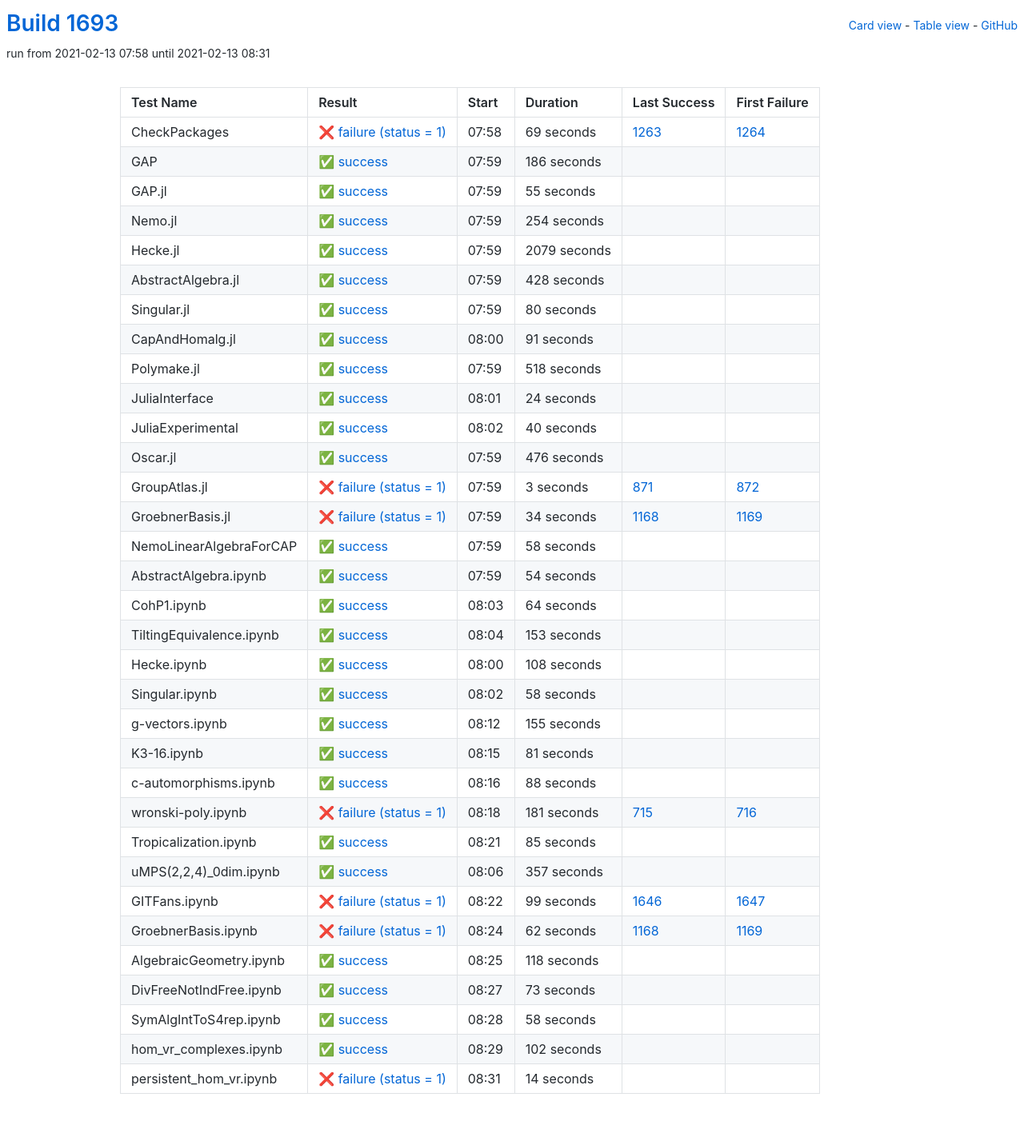
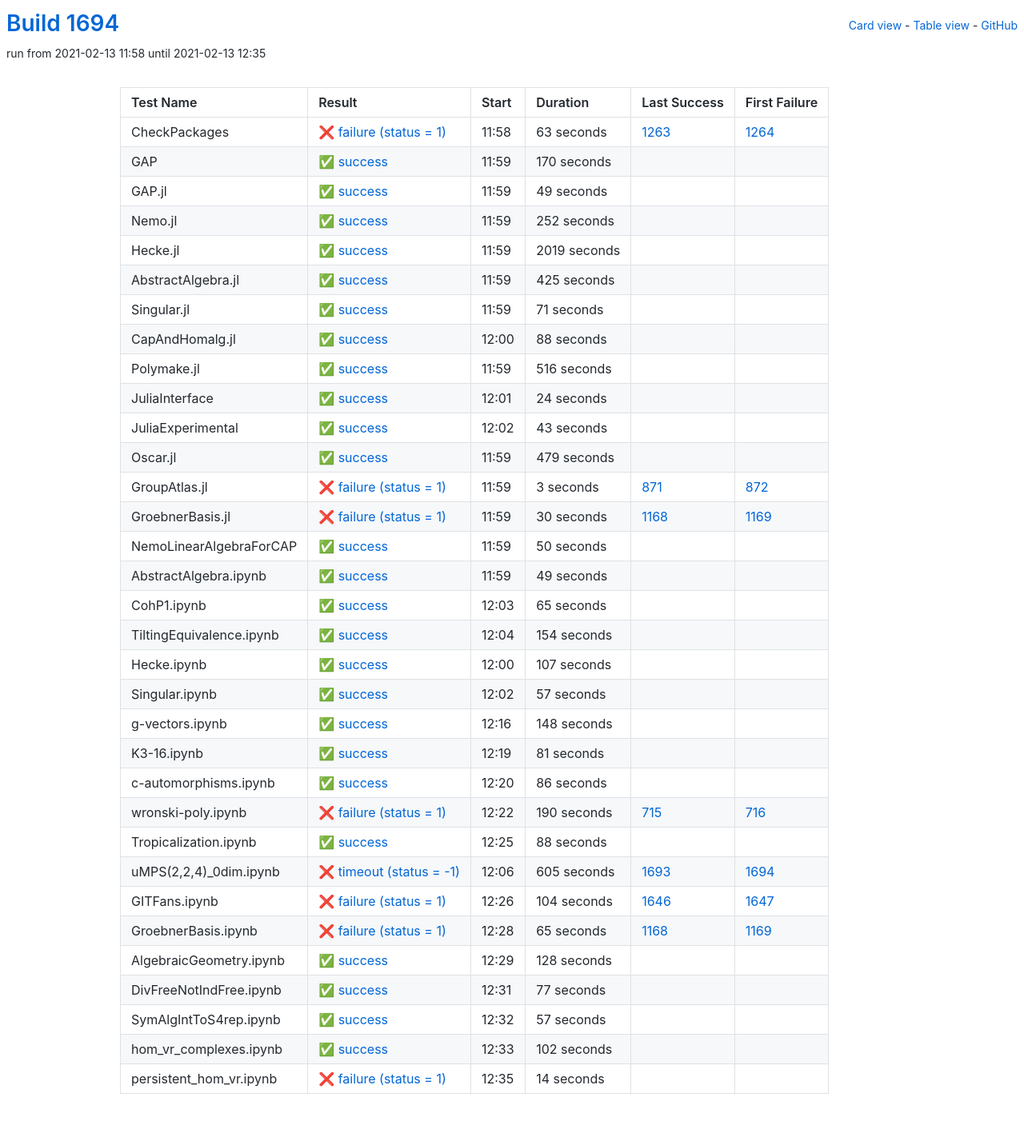
Before and after one commit to oscar-system/oscar-ci-status-stable, a Jekyll site: the page built from table.html, in a window 1280 px wide. Shown: the whole page at 80% size. Built offline with Jekyll 4.4.1, drawn with Linux system fonts in a browser that asks for light colours.

Commit message:
Build #1694

```diff
--- a/_data/ci.yml
+++ b/_data/ci.yml
@@ -1,6 +1,6 @@
 ---
-build: 1693
-build_url: https://oscarci.mathematik.uni-kl.de/job/oscar-stable/1693/
+build: 1694
+build_url: https://oscarci.mathematik.uni-kl.de/job/oscar-stable/1694/
 job: oscar-stable
 organization: oscar-system
 repo: oscar-ci-status-stable
@@ -8,116 +8,116 @@ repourl: https://github.com/oscar-system/oscar-ci-status-stable
 tests:
 - name: CheckPackages
   id: checkpackages
-  log: https://oscarci.mathematik.uni-kl.de/job/oscar-stable/1693/artifact/logs/build-1693/CheckPackages.log
-  start: 2021-02-13 07:58
+  log: https://oscarci.mathematik.uni-kl.de/job/oscar-stable/1694/artifact/logs/build-1694/CheckPackages.log
+  start: 2021-02-13 11:58
   success: false
   exitcode: 1
   status: failure
-  duration: 69
+  duration: 63
   last_success: 1263
   last_success_url: https://oscarci.mathematik.uni-kl.de/job/oscar-stable/1263/
   first_failure: 1264
   first_failure_url: https://oscarci.mathematik.uni-kl.de/job/oscar-stable/1264/
 - name: GAP
   id: gap
-  log: https://oscarci.mathematik.uni-kl.de/job/oscar-stable/1693/artifact/logs/build-1693/GAP.log
-  start: 2021-02-13 07:59
+  log: https://oscarci.mathematik.uni-kl.de/job/oscar-stable/1694/artifact/logs/build-1694/GAP.log
+  start: 2021-02-13 11:59
   success: true
   exitcode: 0
   status: success
-  duration: 186
+  duration: 170
   last_success: false
   last_success_url:
   first_failure: false
   first_failure_url:
 - name: GAP.jl
   id: gap-jl
-  log: https://oscarci.mathematik.uni-kl.de/job/oscar-stable/1693/artifact/logs/build-1693/GAP.jl.log
-  start: 2021-02-13 07:59
+  log: https://oscarci.mathematik.uni-kl.de/job/oscar-stable/1694/artifact/logs/build-1694/GAP.jl.log
+  start: 2021-02-13 11:59
   success: true
   exitcode: 0
   status: success
-  duration: 55
+  duration: 49
   last_success: false
   last_success_url:
   first_failure: false
   first_failure_url:
 - name: Nemo.jl
   id: nemo-jl
-  log: https://oscarci.mathematik.uni-kl.de/job/oscar-stable/1693/artifact/logs/build-1693/Nemo.jl.log
-  start: 2021-02-13 07:59
+  log: https://oscarci.mathematik.uni-kl.de/job/oscar-stable/1694/artifact/logs/build-1694/Nemo.jl.log
+  start: 2021-02-13 11:59
   success: true
   exitcode: 0
   status: success
-  duration: 254
+  duration: 252
   last_success: false
   last_success_url:
   first_failure: false
   first_failure_url:
 - name: Hecke.jl
   id: hecke-jl
-  log: https://oscarci.mathematik.uni-kl.de/job/oscar-stable/1693/artifact/logs/build-1693/Hecke.jl.log
-  start: 2021-02-13 07:59
+  log: https://oscarci.mathematik.uni-kl.de/job/oscar-stable/1694/artifact/logs/build-1694/Hecke.jl.log
+  start: 2021-02-13 11:59
   success: true
   exitcode: 0
   status: success
-  duration: 2079
+  duration: 2019
   last_success: false
   last_success_url:
   first_failure: false
   first_failure_url:
 - name: AbstractAlgebra.jl
   id: abstractalgebra-jl
-  log: https://oscarci.mathematik.uni-kl.de/job/oscar-stable/1693/artifact/logs/build-1693/AbstractAlgebra.jl.log
-  start: 2021-02-13 07:59
+  log: https://oscarci.mathematik.uni-kl.de/job/oscar-stable/1694/artifact/logs/build-1694/AbstractAlgebra.jl.log
+  start: 2021-02-13 11:59
   success: true
   exitcode: 0
   status: success
-  duration: 428
+  duration: 425
   last_success: false
   last_success_url:
   first_failure: false
   first_failure_url:
 - name: Singular.jl
   id: singular-jl
-  log: https://oscarci.mathematik.uni-kl.de/job/oscar-stable/1693/artifact/logs/build-1693/Singular.jl.log
-  start: 2021-02-13 07:59
+  log: https://oscarci.mathematik.uni-kl.de/job/oscar-stable/1694/artifact/logs/build-1694/Singular.jl.log
+  start: 2021-02-13 11:59
   success: true
   exitcode: 0
   status: success
-  duration: 80
+  duration: 71
   last_success: false
   last_success_url:
   first_failure: false
   first_failure_url:
 - name: CapAndHomalg.jl
   id: capandhomalg-jl
-  log: https://oscarci.mathematik.uni-kl.de/job/oscar-stable/1693/artifact/logs/build-1693/CapAndHomalg.jl.log
-  start: 2021-02-13 08:00
+  log: https://oscarci.mathematik.uni-kl.de/job/oscar-stable/1694/artifact/logs/build-1694/CapAndHomalg.jl.log
+  start: 2021-02-13 12:00
   success: true
   exitcode: 0
   status: success
-  duration: 91
+  duration: 88
   last_success: false
   last_success_url:
   first_failure: false
   first_failure_url:
 - name: Polymake.jl
   id: polymake-jl
-  log: https://oscarci.mathematik.uni-kl.de/job/oscar-stable/1693/artifact/logs/build-1693/Polymake.jl.log
-  start: 2021-02-13 07:59
+  log: https://oscarci.mathematik.uni-kl.de/job/oscar-stable/1694/artifact/logs/build-1694/Polymake.jl.log
+  start: 2021-02-13 11:59
   success: true
   exitcode: 0
   status: success
-  duration: 518
+  duration: 516
   last_success: false
   last_success_url:
   first_failure: false
   first_failure_url:
 - name: JuliaInterface
   id: juliainterface
-  log: https://oscarci.mathematik.uni-kl.de/job/oscar-stable/1693/artifact/logs/build-1693/JuliaInterface.log
-  start: 2021-02-13 08:01
+  log: https://oscarci.mathematik.uni-kl.de/job/oscar-stable/1694/artifact/logs/build-1694/JuliaInterface.log
+  start: 2021-02-13 12:01
   success: true
   exitcode: 0
   status: success
@@ -128,32 +128,32 @@ tests:
   first_failure_url:
 - name: JuliaExperimental
   id: juliaexperimental
-  log: https://oscarci.mathematik.uni-kl.de/job/oscar-stable/1693/artifact/logs/build-1693/JuliaExperimental.log
-  start: 2021-02-13 08:02
+  log: https://oscarci.mathematik.uni-kl.de/job/oscar-stable/1694/artifact/logs/build-1694/JuliaExperimental.log
+  start: 2021-02-13 12:02
   success: true
   exitcode: 0
   status: success
-  duration: 40
+  duration: 43
   last_success: false
   last_success_url:
   first_failure: false
   first_failure_url:
 - name: Oscar.jl
   id: oscar-jl
-  log: https://oscarci.mathematik.uni-kl.de/job/oscar-stable/1693/artifact/logs/build-1693/Oscar.jl.log
-  start: 2021-02-13 07:59
+  log: https://oscarci.mathematik.uni-kl.de/job/oscar-stable/1694/artifact/logs/build-1694/Oscar.jl.log
+  start: 2021-02-13 11:59
   success: true
   exitcode: 0
   status: success
-  duration: 476
+  duration: 479
   last_success: false
   last_success_url:
   first_failure: false
   first_failure_url:
 - name: GroupAtlas.jl
   id: groupatlas-jl
-  log: https://oscarci.mathematik.uni-kl.de/job/oscar-stable/1693/artifact/logs/build-1693/GroupAtlas.jl.log
-  start: 2021-02-13 07:59
+  log: https://oscarci.mathematik.uni-kl.de/job/oscar-stable/1694/artifact/logs/build-1694/GroupAtlas.jl.log
+  start: 2021-02-13 11:59
   success: false
   exitcode: 1
   status: failure
@@ -164,104 +164,104 @@ tests:
   first_failure_url: https://oscarci.mathematik.uni-kl.de/job/oscar-stable/872/
 - name: GroebnerBasis.jl
   id: groebnerbasis-jl
-  log: https://oscarci.mathematik.uni-kl.de/job/oscar-stable/1693/artifact/logs/build-1693/GroebnerBasis.jl.log
-  start: 2021-02-13 07:59
+  log: https://oscarci.mathematik.uni-kl.de/job/oscar-stable/1694/artifact/logs/build-1694/GroebnerBasis.jl.log
+  start: 2021-02-13 11:59
   success: false
   exitcode: 1
   status: failure
-  duration: 34
+  duration: 30
   last_success: 1168
   last_success_url: https://oscarci.mathematik.uni-kl.de/job/oscar-stable/1168/
   first_failure: 1169
   first_failure_url: https://oscarci.mathematik.uni-kl.de/job/oscar-stable/1169/
 - name: NemoLinearAlgebraForCAP
   id: nemolinearalgebraforcap
-  log: https://oscarci.mathematik.uni-kl.de/job/oscar-stable/1693/artifact/logs/build-1693/NemoLinearAlgebraForCAP.log
-  start: 2021-02-13 07:59
+  log: https://oscarci.mathematik.uni-kl.de/job/oscar-stable/1694/artifact/logs/build-1694/NemoLinearAlgebraForCAP.log
+  start: 2021-02-13 11:59
   success: true
   exitcode: 0
   status: success
-  duration: 58
+  duration: 50
   last_success: false
   last_success_url:
   first_failure: false
   first_failure_url:
 - name: AbstractAlgebra.ipynb
   id: abstractalgebra-ipynb
-  log: https://oscarci.mathematik.uni-kl.de/job/oscar-stable/1693/artifact/logs/build-1693/AbstractAlgebra.ipynb.log
-  start: 2021-02-13 07:59
+  log: https://oscarci.mathematik.uni-kl.de/job/oscar-stable/1694/artifact/logs/build-1694/AbstractAlgebra.ipynb.log
+  start: 2021-02-13 11:59
   success: true
   exitcode: 0
   status: success
-  duration: 54
+  duration: 49
   last_success: false
   last_success_url:
   first_failure: false
   first_failure_url:
 - name: CohP1.ipynb
   id: cohp1-ipynb
-  log: https://oscarci.mathematik.uni-kl.de/job/oscar-stable/1693/artifact/logs/build-1693/CohP1.ipynb.log
-  start: 2021-02-13 08:03
+  log: https://oscarci.mathematik.uni-kl.de/job/oscar-stable/1694/artifact/logs/build-1694/CohP1.ipynb.log
+  start: 2021-02-13 12:03
   success: true
   exitcode: 0
   status: success
-  duration: 64
+  duration: 65
   last_success: false
   last_success_url:
   first_failure: false
   first_failure_url:
 - name: TiltingEquivalence.ipynb
   id: tiltingequivalence-ipynb
-  log: https://oscarci.mathematik.uni-kl.de/job/oscar-stable/1693/artifact/logs/build-1693/TiltingEquivalence.ipynb.log
-  start: 2021-02-13 08:04
+  log: https://oscarci.mathematik.uni-kl.de/job/oscar-stable/1694/artifact/logs/build-1694/TiltingEquivalence.ipynb.log
+  start: 2021-02-13 12:04
   success: true
   exitcode: 0
   status: success
-  duration: 153
+  duration: 154
   last_success: false
   last_success_url:
   first_failure: false
   first_failure_url:
 - name: Hecke.ipynb
   id: hecke-ipynb
-  log: https://oscarci.mathematik.uni-kl.de/job/oscar-stable/1693/artifact/logs/build-1693/Hecke.ipynb.log
-  start: 2021-02-13 08:00
+  log: https://oscarci.mathematik.uni-kl.de/job/oscar-stable/1694/artifact/logs/build-1694/Hecke.ipynb.log
+  start: 2021-02-13 12:00
   success: true
   exitcode: 0
   status: success
-  duration: 108
+  duration: 107
   last_success: false
   last_success_url:
   first_failure: false
   first_failure_url:
 - name: Singular.ipynb
   id: singular-ipynb
-  log: https://oscarci.mathematik.uni-kl.de/job/oscar-stable/1693/artifact/logs/build-1693/Singular.ipynb.log
-  start: 2021-02-13 08:02
+  log: https://oscarci.mathematik.uni-kl.de/job/oscar-stable/1694/artifact/logs/build-1694/Singular.ipynb.log
+  start: 2021-02-13 12:02
   success: true
   exitcode: 0
   status: success
-  duration: 58
+  duration: 57
   last_success: false
   last_success_url:
   first_failure: false
   first_failure_url:
 - name: g-vectors.ipynb
   id: g-vectors-ipynb
-  log: https://oscarci.mathematik.uni-kl.de/job/oscar-stable/1693/artifact/logs/build-1693/g-vectors.ipynb.log
-  start: 2021-02-13 08:12
+  log: https://oscarci.mathematik.uni-kl.de/job/oscar-stable/1694/artifact/logs/build-1694/g-vectors.ipynb.log
+  start: 2021-02-13 12:16
   success: true
   exitcode: 0
   status: success
-  duration: 155
+  duration: 148
   last_success: false
   last_success_url:
   first_failure: false
   first_failure_url:
 - name: K3-16.ipynb
   id: k3-16-ipynb
-  log: https://oscarci.mathematik.uni-kl.de/job/oscar-stable/1693/artifact/logs/build-1693/K3-16.ipynb.log
-  start: 2021-02-13 08:15
+  log: https://oscarci.mathematik.uni-kl.de/job/oscar-stable/1694/artifact/logs/build-1694/K3-16.ipynb.log
+  start: 2021-02-13 12:19
   success: true
   exitcode: 0
   status: success
@@ -272,8 +272,32 @@ tests:
   first_failure_url:
 - name: c-automorphisms.ipynb
   id: c-automorphisms-ipynb
-  log: https://oscarci.mathematik.uni-kl.de/job/oscar-stable/1693/artifact/logs/build-1693/c-automorphisms.ipynb.log
-  start: 2021-02-13 08:16
+  log: https://oscarci.mathematik.uni-kl.de/job/oscar-stable/1694/artifact/logs/build-1694/c-automorphisms.ipynb.log
+  start: 2021-02-13 12:20
+  success: true
+  exitcode: 0
+  status: success
+  duration: 86
+  last_success: false
+  last_success_url:
+  first_failure: false
+  first_failure_url:
+- name: wronski-poly.ipynb
+  id: wronski-poly-ipynb
+  log: https://oscarci.mathematik.uni-kl.de/job/oscar-stable/1694/artifact/logs/build-1694/wronski-poly.ipynb.log
+  start: 2021-02-13 12:22
+  success: false
+  exitcode: 1
+  status: failure
+  duration: 190
+  last_success: 715
+  last_success_url: https://oscarci.mathematik.uni-kl.de/job/oscar-stable/715/
+  first_failure: 716
+  first_failure_url: https://oscarci.mathematik.uni-kl.de/job/oscar-stable/716/
+- name: Tropicalization.ipynb
+  id: tropicalization-ipynb
+  log: https://oscarci.mathematik.uni-kl.de/job/oscar-stable/1694/artifact/logs/build-1694/Tropicalization.ipynb.log
+  start: 2021-02-13 12:25
   success: true
   exitcode: 0
   status: success
@@ -282,106 +306,82 @@ tests:
   last_success_url:
   first_failure: false
   first_failure_url:
-- name: wronski-poly.ipynb
-  id: wronski-poly-ipynb
-  log: https://oscarci.mathematik.uni-kl.de/job/oscar-stable/1693/artifact/logs/build-1693/wronski-poly.ipynb.log
-  start: 2021-02-13 08:18
+- name: uMPS(2,2,4)_0dim.ipynb
+  id: umps-2-2-4-0dim-ipynb
+  log: https://oscarci.mathematik.uni-kl.de/job/oscar-stable/1694/artifact/logs/build-1694/uMPS-2-2-4-_0dim.ipynb.log
+  start: 2021-02-13 12:06
+  success: false
+  exitcode: -1
+  status: timeout
+  duration: 605
+  last_success: 1693
+  last_success_url: https://oscarci.mathematik.uni-kl.de/job/oscar-stable/1693/
+  first_failure: 1694
+  first_failure_url: https://oscarci.mathematik.uni-kl.de/job/oscar-stable/1694/
+- name: GITFans.ipynb
+  id: gitfans-ipynb
+  log: https://oscarci.mathematik.uni-kl.de/job/oscar-stable/1694/artifact/logs/build-1694/GITFans.ipynb.log
+  start: 2021-02-13 12:26
   success: false
   exitcode: 1
   status: failure
-  duration: 181
-  last_success: 715
-  last_success_url: https://oscarci.mathematik.uni-kl.de/job/oscar-stable/715/
-  first_failure: 716
-  first_failure_url: https://oscarci.mathematik.uni-kl.de/job/oscar-stable/716/
-- name: Tropicalization.ipynb
-  id: tropicalization-ipynb
-  log: https://oscarci.mathematik.uni-kl.de/job/oscar-stable/1693/artifact/logs/build-1693/Tropicalization.ipynb.log
-  start: 2021-02-13 08:21
-  success: true
-  exitcode: 0
-  status: success
-  duration: 85
-  last_success: false
-  last_success_url:
-  first_failure: false
-  first_failure_url:
-- name: uMPS(2,2,4)_0dim.ipynb
-  id: umps-2-2-4-0dim-ipynb
-  log: https://oscarci.mathematik.uni-kl.de/job/oscar-stable/1693/artifact/logs/build-1693/uMPS-2-2-4-_0dim.ipynb.log
-  start: 2021-02-13 08:06
-  success: true
-  exitcode: 0
-  status: success
-  duration: 357
-  last_success: false
-  last_success_url:
-  first_failure: false
-  first_failure_url:
-- name: GITFans.ipynb
-  id: gitfans-ipynb
-  log: https://oscarci.mathematik.uni-kl.de/job/oscar-stable/1693/artifact/logs/build-1693/GITFans.ipynb.log
-  start: 2021-02-13 08:22
-  success: false
-  exitcode: 1
-  status: failure
-  duration: 99
+  duration: 104
   last_success: 1646
   last_success_url: https://oscarci.mathematik.uni-kl.de/job/oscar-stable/1646/
   first_failure: 1647
   first_failure_url: https://oscarci.mathematik.uni-kl.de/job/oscar-stable/1647/
 - name: GroebnerBasis.ipynb
   id: groebnerbasis-ipynb
-  log: https://oscarci.mathematik.uni-kl.de/job/oscar-stable/1693/artifact/logs/build-1693/GroebnerBasis.ipynb.log
-  start: 2021-02-13 08:24
+  log: https://oscarci.mathematik.uni-kl.de/job/oscar-stable/1694/artifact/logs/build-1694/GroebnerBasis.ipynb.log
+  start: 2021-02-13 12:28
   success: false
   exitcode: 1
   status: failure
-  duration: 62
+  duration: 65
   last_success: 1168
   last_success_url: https://oscarci.mathematik.uni-kl.de/job/oscar-stable/1168/
   first_failure: 1169
   first_failure_url: https://oscarci.mathematik.uni-kl.de/job/oscar-stable/1169/
 - name: AlgebraicGeometry.ipynb
   id: algebraicgeometry-ipynb
-  log: https://oscarci.mathematik.uni-kl.de/job/oscar-stable/1693/artifact/logs/build-1693/AlgebraicGeometry.ipynb.log
-  start: 2021-02-13 08:25
+  log: https://oscarci.mathematik.uni-kl.de/job/oscar-stable/1694/artifact/logs/build-1694/AlgebraicGeometry.ipynb.log
+  start: 2021-02-13 12:29
   success: true
   exitcode: 0
   status: success
-  duration: 118
+  duration: 128
   last_success: false
   last_success_url:
   first_failure: false
   first_failure_url:
 - name: DivFreeNotIndFree.ipynb
   id: divfreenotindfree-ipynb
-  log: https://oscarci.mathematik.uni-kl.de/job/oscar-stable/1693/artifact/logs/build-1693/DivFreeNotIndFree.ipynb.log
-  start: 2021-02-13 08:27
+  log: https://oscarci.mathematik.uni-kl.de/job/oscar-stable/1694/artifact/logs/build-1694/DivFreeNotIndFree.ipynb.log
+  start: 2021-02-13 12:31
   success: true
   exitcode: 0
   status: success
-  duration: 73
+  duration: 77
   last_success: false
   last_success_url:
   first_failure: false
   first_failure_url:
 - name: SymAlgIntToS4rep.ipynb
   id: symalginttos4rep-ipynb
-  log: https://oscarci.mathematik.uni-kl.de/job/oscar-stable/1693/artifact/logs/build-1693/SymAlgIntToS4rep.ipynb.log
-  start: 2021-02-13 08:28
+  log: https://oscarci.mathematik.uni-kl.de/job/oscar-stable/1694/artifact/logs/build-1694/SymAlgIntToS4rep.ipynb.log
+  start: 2021-02-13 12:32
   success: true
   exitcode: 0
   status: success
-  duration: 58
+  duration: 57
   last_success: false
   last_success_url:
   first_failure: false
   first_failure_url:
 - name: hom_vr_complexes.ipynb
   id: hom-vr-complexes-ipynb
-  log: https://oscarci.mathematik.uni-kl.de/job/oscar-stable/1693/artifact/logs/build-1693/hom_vr_complexes.ipynb.log
-  start: 2021-02-13 08:29
+  log: https://oscarci.mathematik.uni-kl.de/job/oscar-stable/1694/artifact/logs/build-1694/hom_vr_complexes.ipynb.log
+  start: 2021-02-13 12:33
   success: true
   exitcode: 0
   status: success
@@ -392,8 +392,8 @@ tests:
   first_failure_url:
 - name: persistent_hom_vr.ipynb
   id: persistent-hom-vr-ipynb
-  log: https://oscarci.mathematik.uni-kl.de/job/oscar-stable/1693/artifact/logs/build-1693/persistent_hom_vr.ipynb.log
-  start: 2021-02-13 08:31
+  log: https://oscarci.mathematik.uni-kl.de/job/oscar-stable/1694/artifact/logs/build-1694/persistent_hom_vr.ipynb.log
+  start: 2021-02-13 12:35
   success: false
   exitcode: 1
   status: failure
```
Also changed, not shown: README.md.
